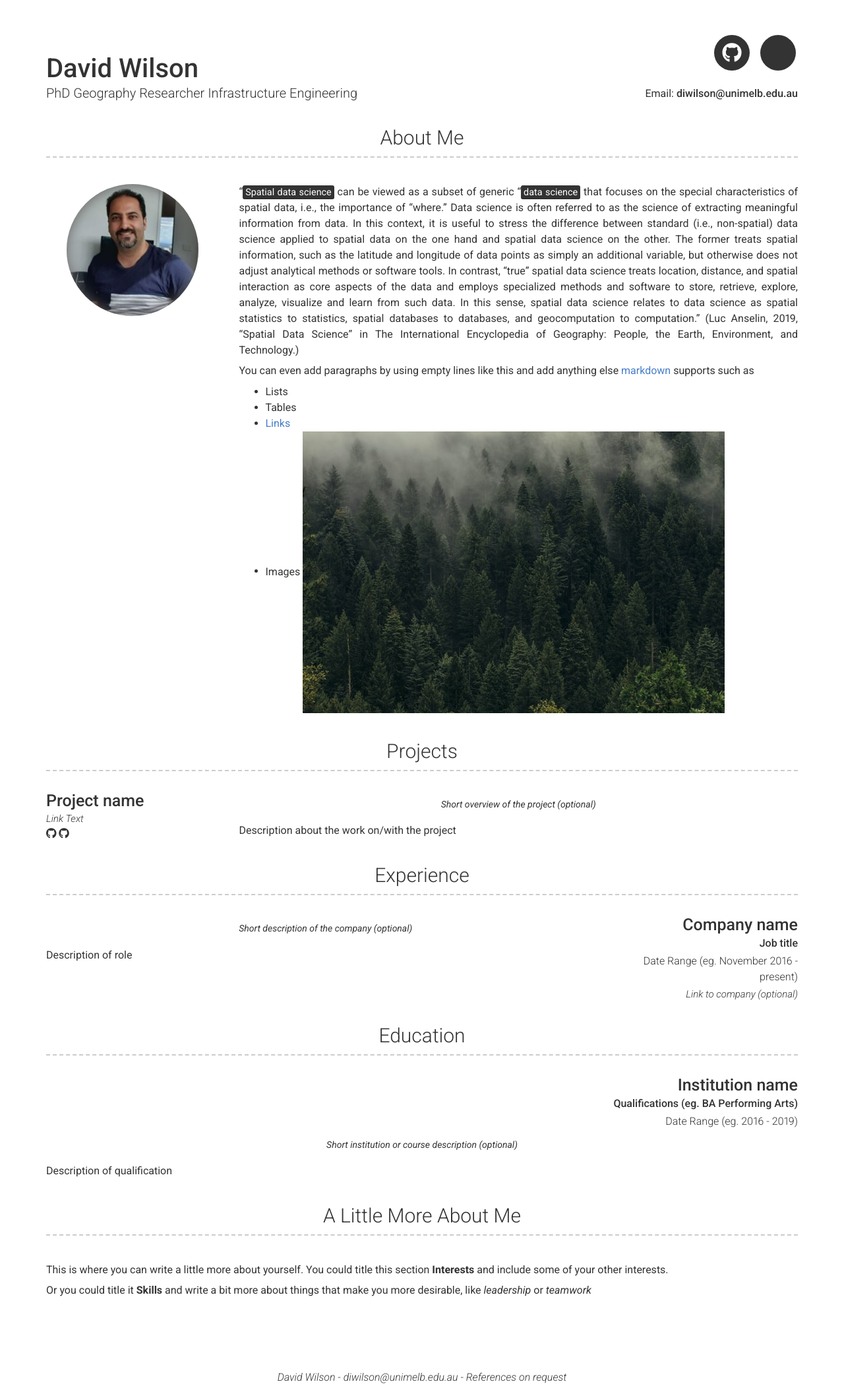
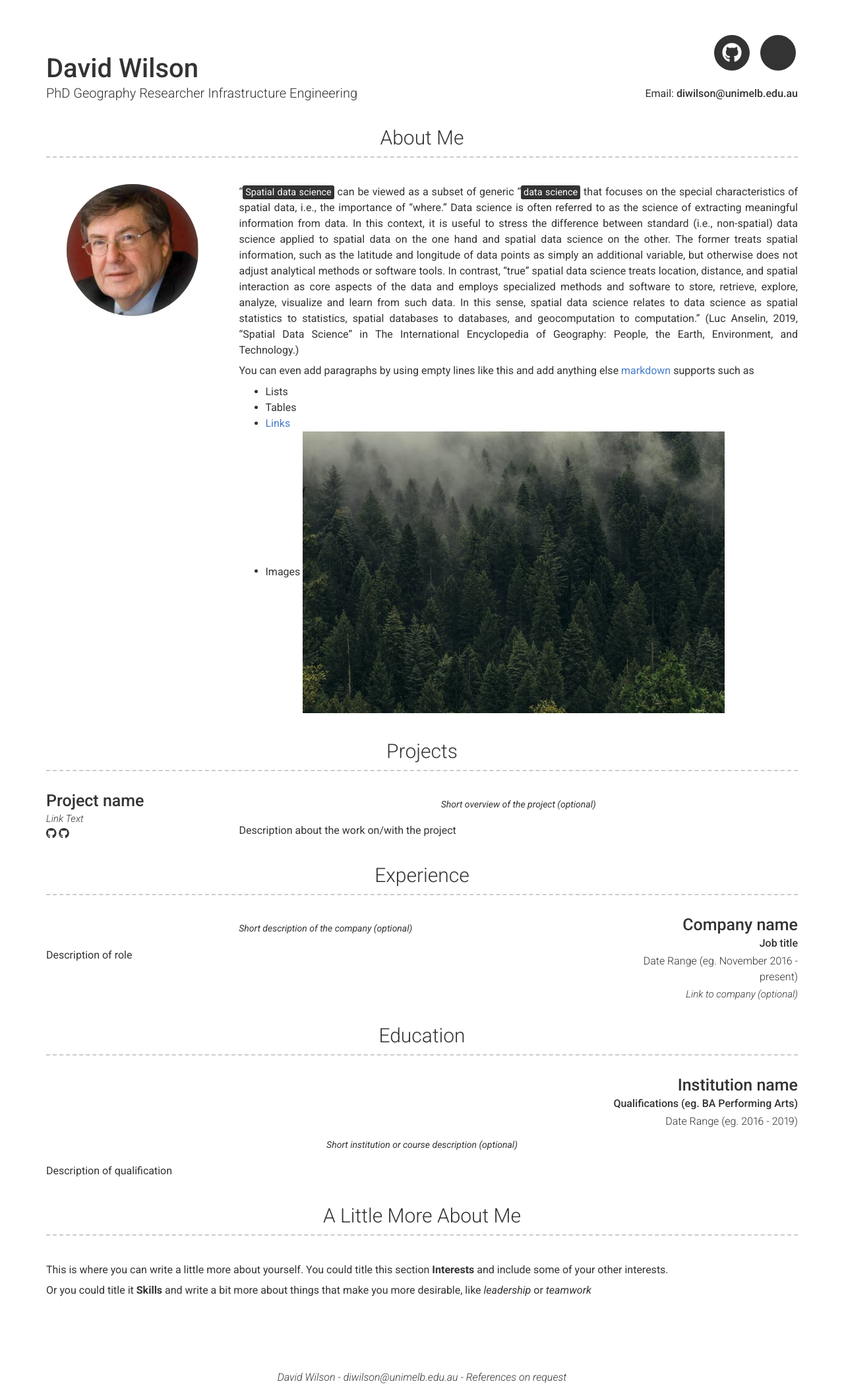
Before and after one commit to Davidw48/WhoAmI-, a Jekyll site: the page built from index.md, in a window 1280 px wide. Shown: the whole page at 66% size. Built offline with Jekyll 4.4.1, drawn with Linux system fonts in a browser that asks for light colours; nearby versions of some CDN libraries.

Commit message:
Update _config.yml

```diff
--- a/_config.yml
+++ b/_config.yml
@@ -41,7 +41,7 @@ additional_links:
 
 # About Section
 # about_title: About Me (Use this to override about section title)
-about_profile_image: images/Kamal7.jpg
+about_profile_image: images/dw.png
 about_content: | # this will include new lines to allow paragraphs
 
   "<mark>Spatial data science</mark> can be viewed as a subset of generic "<mark>data science</mark>  that focuses on the special characteristics of spatial data, i.e., the importance of “where.” Data science is often referred to as the science of extracting meaningful information from data. In this context, it is useful to stress the difference between standard (i.e., non-spatial) data science applied to spatial data on the one hand and spatial data science on the other. The former treats spatial information, such as the latitude and longitude of data points as simply an additional variable, but otherwise does not adjust analytical methods or software tools. In contrast, “true” spatial data science treats location, distance, and spatial interaction as core aspects of the data and employs specialized methods and software to store, retrieve, explore, analyze, visualize and learn from such data. In this sense, spatial data science relates to data science as spatial statistics to statistics, spatial databases to databases, and geocomputation to computation." (Luc Anselin, 2019, "Spatial Data Science" in The International Encyclopedia of Geography: People, the Earth, Environment, and Technology.)
```
